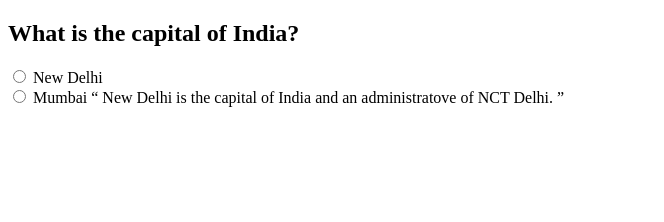
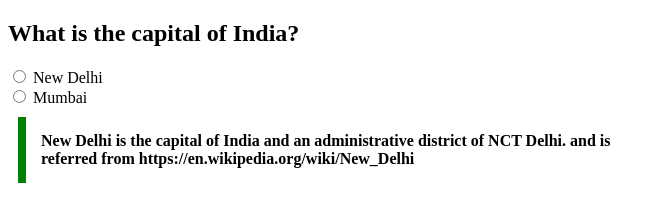
Before and after one commit to acciojob/trivia-kumawat30rahul, a website: page main.html in a window 1280 px wide. Shown: the whole page, without its empty margins (0-664 px from the left). Drawn offline with Linux system fonts and the light colour scheme.

Commit message:
initial commit

```diff
--- a/main.html
+++ b/main.html
@@ -14,9 +14,9 @@
 		<br>
 		<input type="radio"  name="capital" >
 		<label for="Mumbai" >Mumbai</label>
-		<q cite="https://en.wikipedia.org/wiki/New_Delhi">
-			New Delhi is the capital of India and an administratove of NCT Delhi.
-		</q>
+		<blockquote cite="https://en.wikipedia.org/wiki/New_Delhi">
+			New Delhi is the capital of India and an administrative district of NCT Delhi. and is referred from https://en.wikipedia.org/wiki/New_Delhi
+		</blockquote>
 	</section>
 
 </body>
```
